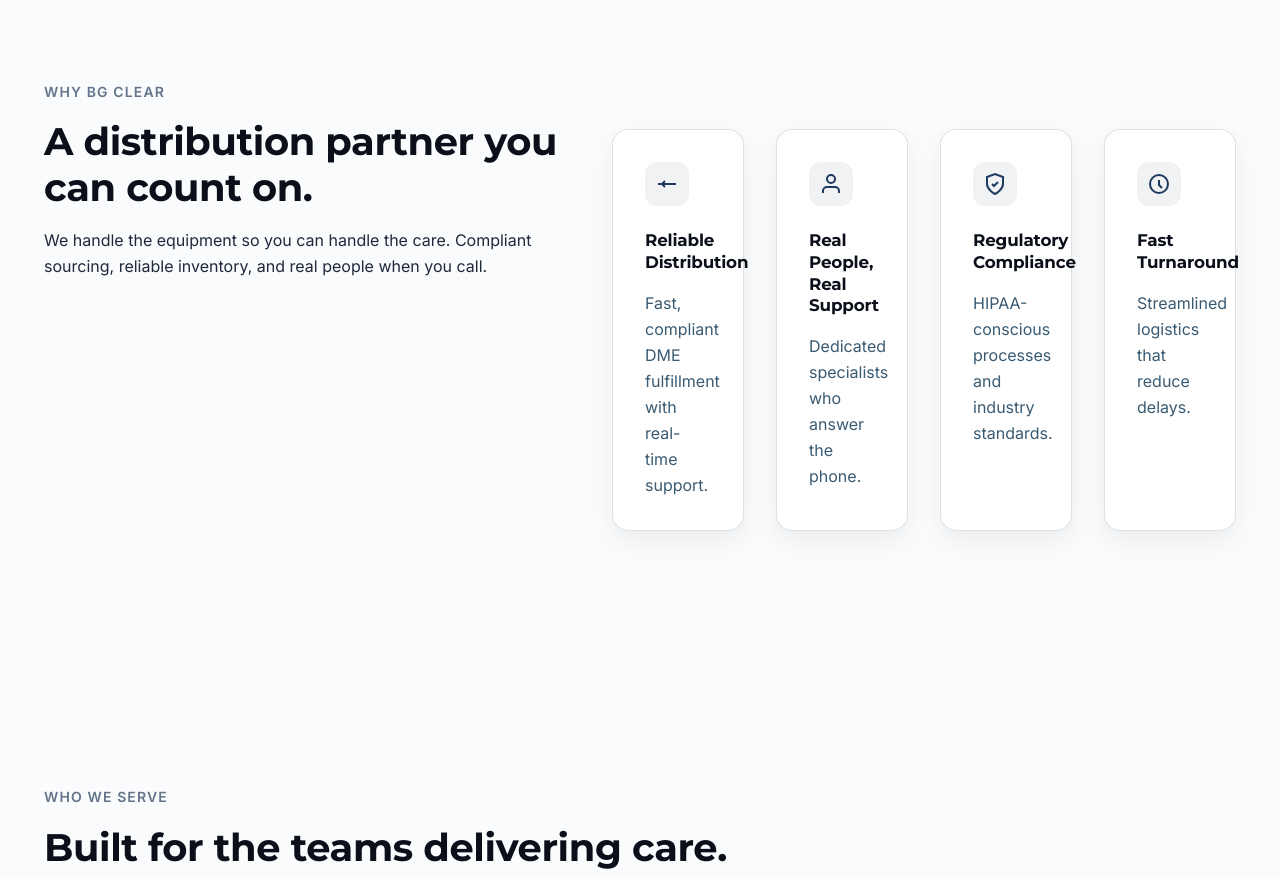
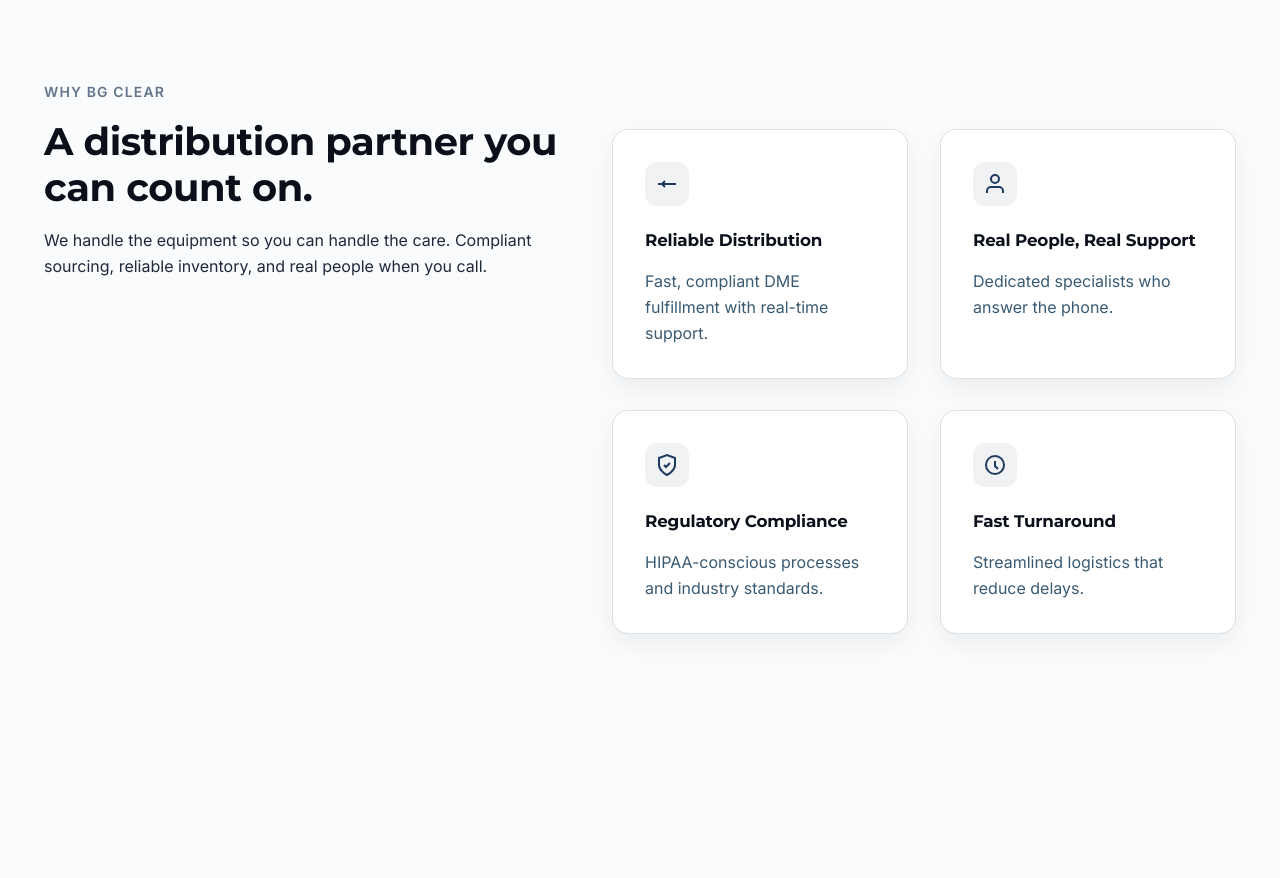
Before and after one commit to joemacstevens/bg-clear-website, a SvelteKit app: page / in a window 1280 px wide. Shown: the part 1980-2858 px from the top of the page. Built offline with nearby package versions, Linux system fonts and the light colour scheme; no server answers.

Commit message:
Why BG Clear: stack section + 2x2 cards on desktop

```diff
--- a/src/app.css
+++ b/src/app.css
@@ -183,6 +183,15 @@
 	gap: var(--space-5);
 }
 
+.capabilities--stack {
+	grid-template-columns: 1fr;
+}
+
+.capabilities--stack .sticky-intro {
+	position: static;
+	top: auto;
+}
+
 .grid-2 {
 	display: grid;
 	gap: var(--space-4);
@@ -203,6 +212,10 @@
 	/* Prevent right-bleed causing horizontal scrolling on some browsers */
 	.capabilities {
 		overflow-x: clip;
+	}
+
+	.capabilities--stack {
+		grid-template-columns: 1fr;
 	}
 
 	.capability-list--bleed {
--- a/src/routes/+page.svelte
+++ b/src/routes/+page.svelte
@@ -370,7 +370,7 @@
 	}
 	@media (min-width: 900px) {
 		.why-grid {
-			grid-template-columns: repeat(4, minmax(0, 1fr));
+			grid-template-columns: repeat(2, minmax(0, 1fr));
 		}
 	}
 	.why-card {
@@ -532,7 +532,7 @@
 	</section>
 
 	<section class="section" id="capabilities">
-		<div class="container capabilities">
+		<div class="container capabilities capabilities--stack">
 			<div class="sticky-intro">
 				<p class="eyebrow">Why BG Clear</p>
 				<h2>A distribution partner you can count on.</h2>
```
